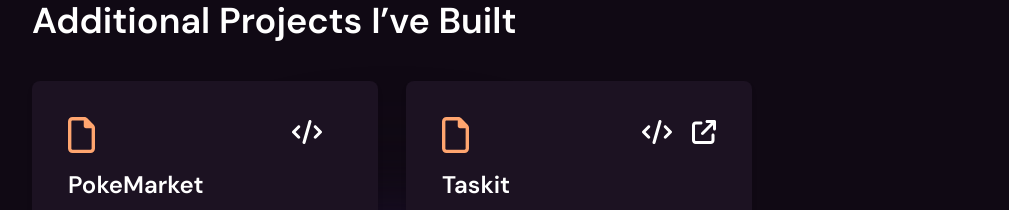
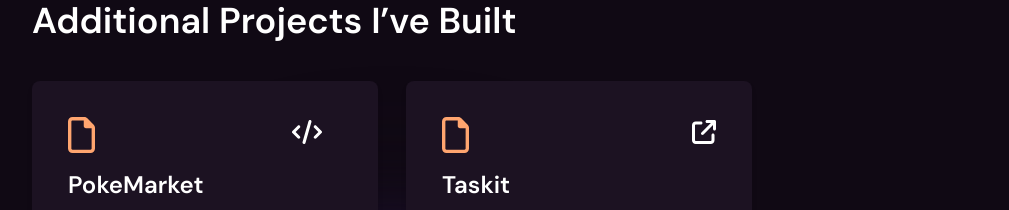
Before and after one commit to magalimou/magalimou.github.io, a React (Vite) app: page / in a window 1280 px wide. Shown: the part 2600-2810 px from the top of the page, without its empty margins (248-1257 px from the left). Built offline with nearby package versions, Linux system fonts and the light colour scheme.

Commit message:
fix: fix SEO issues in side projects section

```diff
--- a/index.html
+++ b/index.html
@@ -9,6 +9,8 @@
     <link rel="preconnect" href="https://fonts.googleapis.com">
     <link rel="preconnect" href="https://fonts.gstatic.com" crossorigin>
     <link href="https://fonts.googleapis.com/css2?family=DM+Sans:ital,opsz,wght@0,9..40,100..1000;1,9..40,100..1000&display=swap" rel="stylesheet">
+    <meta name="description" content="Magalí Mouriño - Software Developer Portfolio. Discover my projects, experience, and how to get in touch." />
+
   </head>
   <body>
     <div id="root"></div>
--- a/src/components/sections/SideProjects.jsx
+++ b/src/components/sections/SideProjects.jsx
@@ -8,7 +8,7 @@ const sideProjects = [
         description: "A marketplace for buying, selling, and trading Pokémon cards. Integrates an external Pokémon card API to fetch real-time card data. Focused on clean code, modularity, and maintainability.",
         techStack: ["Java", "OOP", "JSON File"],
         repoLink: "https://github.com/MateoCunsolo/pokemarket",
-        },
+    },
     {
         title: "Taskit",
         description: "A task management app designed to help users stay organized and track their daily tasks. Features task creation, editing, and completion tracking. Built with a React frontend and a Node.js Express backend.",
--- a/src/components/ui/SideProjectCard.jsx
+++ b/src/components/ui/SideProjectCard.jsx
@@ -3,7 +3,6 @@ import React from "react";
 import { FontAwesomeIcon } from '@fortawesome/react-fontawesome'
 import {faArrowUpRightFromSquare} from "@fortawesome/free-solid-svg-icons";
 import {faFile} from "@fortawesome/free-regular-svg-icons";
-import { faGithub } from "@fortawesome/free-brands-svg-icons";
 import {faCode} from "@fortawesome/free-solid-svg-icons";
 
 
@@ -15,9 +14,11 @@ const SideProjectCard = ({ title, description, techStack, repoLink, liveLink })
             <FontAwesomeIcon className="text-[#FFA56F] text-4xl" icon={faFile}></FontAwesomeIcon>
             <div className="gap-5 flex items-center">
               <div className="relative group">
-              <a href={repoLink} target="_blank" rel="noopener noreferrer">
-                <FontAwesomeIcon className=" cursor-pointer text-2xl hover:text-orange-300 transition" icon={faCode} />
-              </a>
+              {repoLink && (
+                  <a href={repoLink} target="_blank" rel="noopener noreferrer">
+                    <FontAwesomeIcon className=" cursor-pointer text-2xl hover:text-orange-300 transition" icon={faCode} />
+                  </a>
+                )}
               <span className="absolute bottom-full left-1/2 transform -translate-x-1/2 mb-2
                               bg-black text-white text-xs px-2 py-1 rounded opacity-0 group-hover:opacity-100
                               transition pointer-events-none z-10">
@@ -34,7 +35,6 @@ const SideProjectCard = ({ title, description, techStack, repoLink, liveLink })
                 <span className="absolute bottom-full left-1/2 transform -translate-x-1/2 mb-2
                                 bg-black text-white text-xs px-2 py-1 rounded opacity-0 group-hover:opacity-100
                                 transition pointer-events-none z-10">
-
                   Live
                 </span>
               </div>
```
